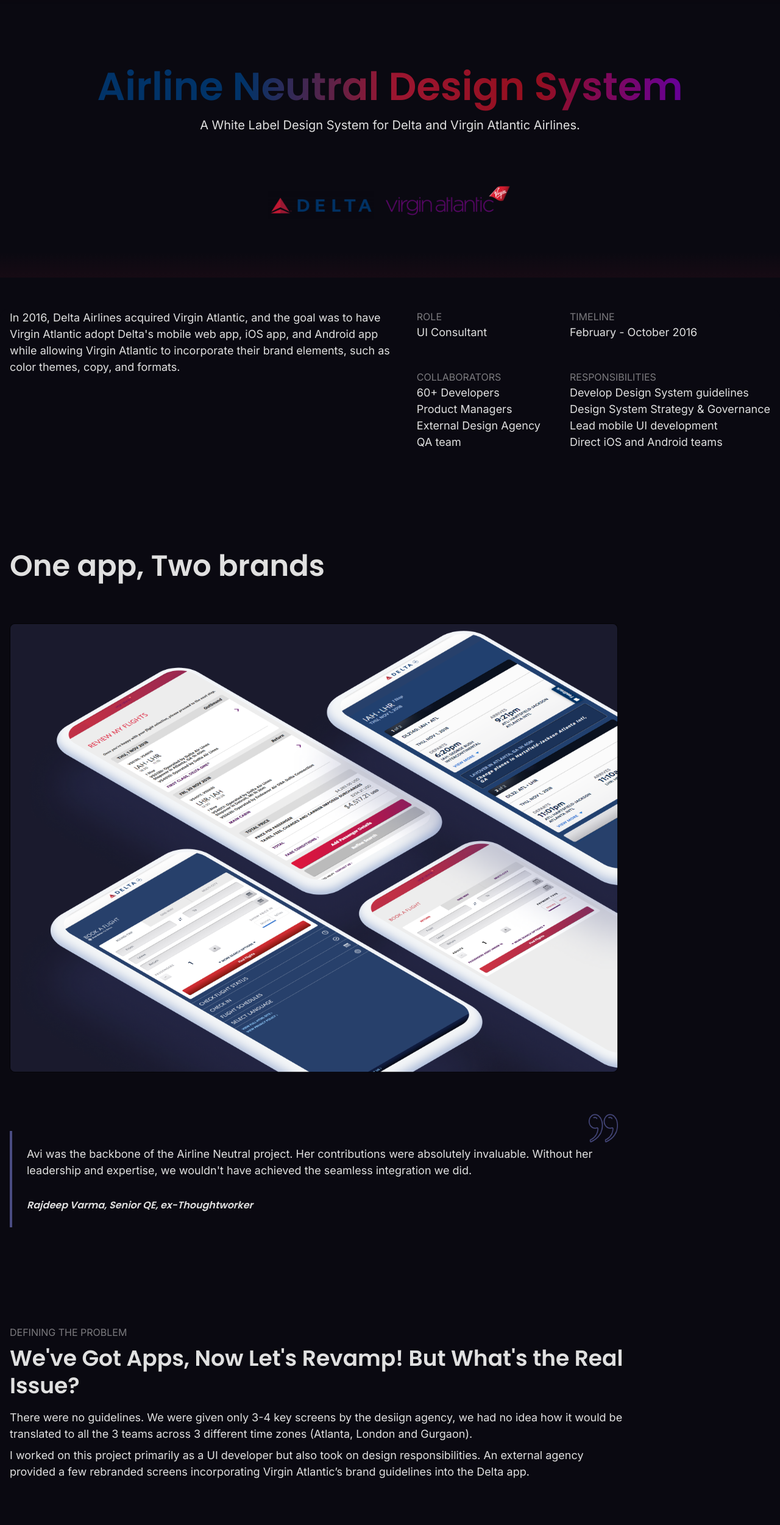
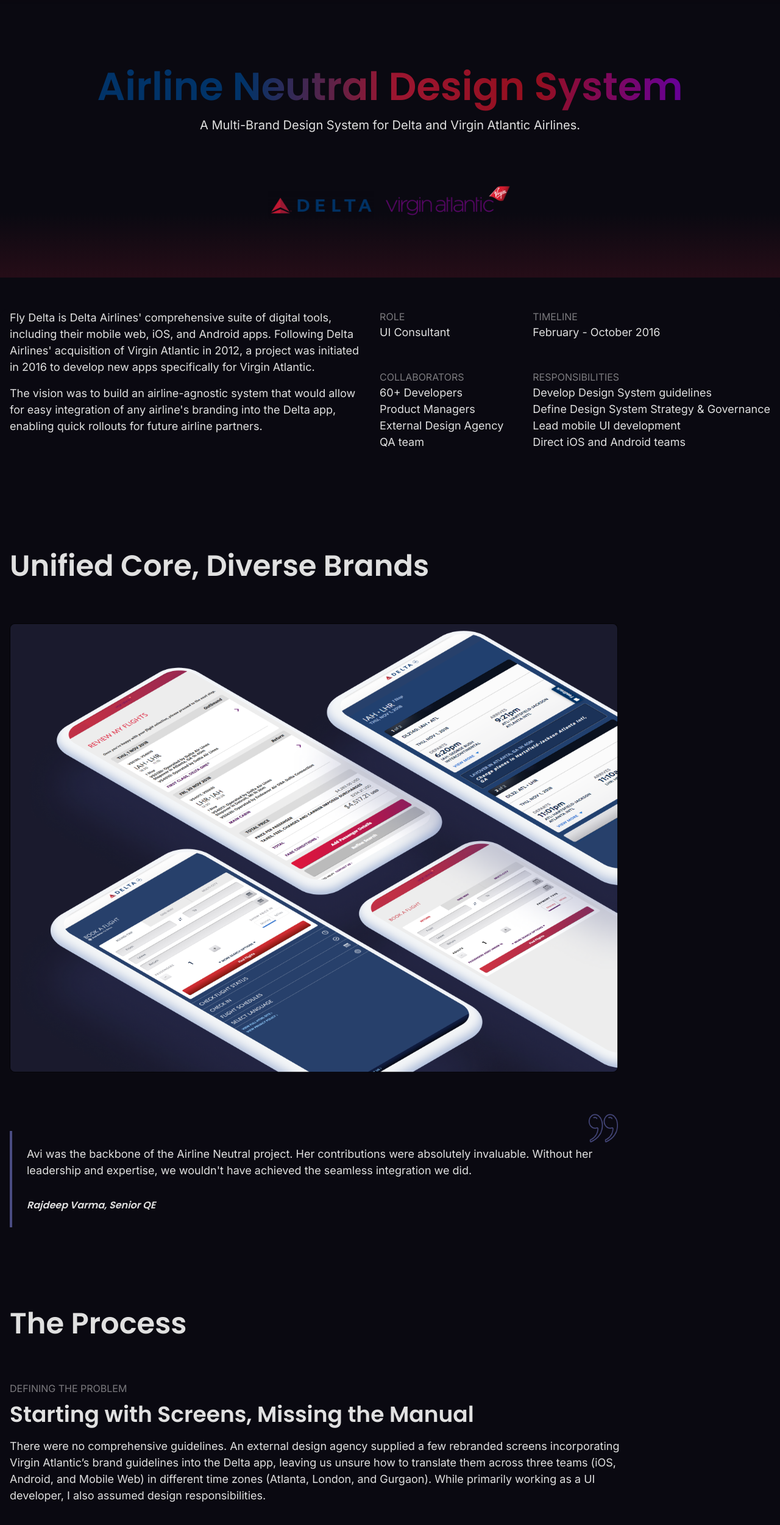
Before and after one commit to avee7/avikaur, a Gatsby site: page /selected-projects/airline-neutral-design-system in a window 1280 px wide. Shown: the part 60-2560 px from the top of the page at 61% size. Built offline with nearby package versions, Linux system fonts and the light colour scheme; Gatsby itself is replaced by a stand-in of ours.

Commit message:
Airline neutral content updated

```diff
--- a/src/components/project-page-components/airline-preview.jsx
+++ b/src/components/project-page-components/airline-preview.jsx
@@ -1,7 +1,6 @@
 import React from "react"
-import { Box, Text, Heading, Image, Flex, VStack } from '@chakra-ui/react'
+import { Box, Text, Heading, Image, Flex } from '@chakra-ui/react'
 import quoteImg from "../../images/quote.png"
-// import DeltaMainImg from '../../images/delta-main.png';
 import ProductPreview from '../../images/airline-product-preview.png';
 
 
@@ -10,7 +9,7 @@
 const AirlinePreview = () => (
   <Box>
     <Flex gap="3rem" pt={{ base: "6rem", md: "10rem" }} width="100%" justifyContent="space-between">
-      <Heading size={{ base: 'xl', md: '2xl' }}>One app, Two brands</Heading>
+      <Heading size={{ base: 'xl', md: '2xl' }}>Unified Core, Diverse Brands</Heading>
     </Flex>
     <Flex mt={{ base: "2rem", md: "4rem" }} direction={{ base: 'column', md: 'row' }}>
       <Box width="full" maxW="">
@@ -28,7 +27,7 @@
         <Box p="1.5rem"  borderLeft="4px solid rgba(90, 93, 159, 0.8)" position="relative">
           <Text size="lg" mb={8} as="blockquote">Avi was the backbone of the Airline Neutral project. Her contributions were absolutely invaluable.
           Without her leadership and expertise, we wouldn't have achieved the seamless integration we did.</Text>
-          <Heading size="sm" as="cite" display="block">Rajdeep Varma, Senior QE, ex-Thoughtworker</Heading>
+          <Heading size="sm" as="cite" display="block">Rajdeep Varma, Senior QE</Heading>
           <Image src={quoteImg}  width="3rem" position="absolute" top="-2rem" right="0rem" opacity="0.8"/>
         </Box>
     </Flex>
--- a/src/components/project-page-components/airline-problem.jsx
+++ /dev/null
@@ -1,89 +0,0 @@
-import React from "react"
-import { Stack, Box, Text, Heading, Image, Grid, GridItem, Flex, VStack } from '@chakra-ui/react'
-import OldMendeley from "../../images/old-mendeley.webp"
-import ArrowDown from "../../images/TrendDown.svg";
-import TrustImage from  '../../images/trust.svg';
-import EngagingImage from  '../../images/engaging.svg';
-import ClarityImage from  '../../images/clarity.svg';
-import BrandImage from  '../../images/mendeley-logo.svg';
-
-
-
-
-
-
-const AirlineProblem = () => (
-  <Box pt={{ base: "6rem",  lg: "10rem"}} >
-
-    <Flex gap="8rem"  width="100%" direction="column">
-
-      <Flex direction="column" gap={2} maxW="1020px">
-        <Text size="md" color="#7B7A7E" textTransform="uppercase">Defining the problem</Text>
-        <Heading size={{base: 'lg', md: 'xl'}}>We've Got Apps, Now Let's Revamp! But What's the Real Issue?</Heading>
-        <Text size="lg" pt={2}>There were no guidelines. We were given only 3-4 key screens by the desiign agency, we had no idea how it would be
-        translated to all the 3 teams across 3 different time zones (Atlanta, London and Gurgaon).
-        </Text>
-        <Text size="lg">
-        I worked on this project primarily as a UI developer but also took on design responsibilities. An external agency provided a few rebranded screens incorporating Virgin Atlantic’s brand guidelines into the Delta app.
-        </Text>
-      </Flex>
-
-      {/* <Flex direction="column" gap={2} maxW="1020px" width="100%">
-        <Text size="md" color="#7B7A7E" textTransform="uppercase">Project Goals</Text>
-        <Heading size={{base: 'lg', md: 'xl'}}>Defining the new value proposition</Heading>
-
-        <Box pt={2}>
-          <Text size="lg">In a collaborative workshop with key stakeholders from the business,
-            product, marketing, analytics, and development, I plotted, prioritised and defined
-            critical focus areas for new Mendeley home page.
-
-          </Text>
-          <Grid mt={{base: "2rem", lg: "6rem"}}
-           templateColumns={{ base: '1fr', lg: 'repeat(2, 1fr)' }}
-           templateRows={{ base: 'repeat(4, auto)', lg: 'repeat(2, auto)' }}
-           gap={0} >
-            <GridItem p="2rem 1rem 2rem 2rem">
-              <Heading size="md" mb={3} textTransform="uppercase">
-                <Image src={BrandImage} width="2rem" mb={3} py="0.5rem"/>Redefine brand presence</Heading>
-              <Text size="lg">
-              Elevate Mendeley’s brand by adopting a fresh, modern visual identity that aligns with its core values and appeals to the audience.
-              </Text>
-            </GridItem>
-            <GridItem borderLeft={{base: "none", lg: "solid 1px rgba(90, 93, 159, 0.25)"}} p="2rem 1rem 2rem 2rem">
-              <Heading size="md" mb={3} textTransform="uppercase">
-                <Image src={TrustImage} width="2rem" mb={3}/>Reinforce Trust</Heading>
-              <Text size="lg">
-              Highlight Mendeley's capabilities to support researchers throughout their research journey, enhancing user trust and reliability.
-              </Text>
-            </GridItem>
-            <GridItem p="2rem 1rem 2rem 2rem" borderTop={{base: "none", lg: "solid 1px rgba(90, 93, 159, 0.25)"}}>
-              <Heading size="md" mb={3} textTransform="uppercase">
-                <Image src={ClarityImage} height="2rem" mb={3}/>Content Clarity</Heading>
-              <Text size="lg">
-              Revamp content to reflect Mendeley's modernised brand image, ensuring clarity and alignment with our updated brand values.
-              </Text>
-            </GridItem>
-            <GridItem borderLeft={{base: "none", lg: "solid 1px rgba(90, 93, 159, 0.25)"}} borderTop={{base: "none", lg: "solid 1px rgba(90, 93, 159, 0.25)"}} p="2rem 1rem 2rem 2rem">
-              <Heading size="md" mb={3} textTransform="uppercase">
-                <Image src={EngagingImage} width="2rem" mb={3}/>Make it engaging</Heading>
-              <Text size="lg">Communicate how Mendeley supports researchers throughout their entire research journey.</Text>
-            </GridItem>
-
-
-
-          </Grid>
-
-        </Box>
-
-      </Flex> */}
-
-
-
-
-    </Flex>
-  </Box>
-
-
-);
-
-export default AirlineProblem;
--- a/src/components/project-page-components/airline-process.jsx
+++ b/src/components/project-page-components/airline-process.jsx
@@ -1,7 +1,6 @@
 import React from "react"
 import {
-  Stack, Box, Text, Heading, Image, List, ListItem, Flex, VStack,
-  Divider, Container, SimpleGrid
+  Stack, Box, Text, Heading, Image, Flex
 } from '@chakra-ui/react'
 import PlanBlueprint from '../../images/airline-define-blueprint.png';
 import DeltaBlues from '../../images/delta-blues.png';
@@ -16,6 +15,17 @@
   return (
     <Box mt={{ base: "6rem", lg: "8rem" }}>
       <Heading size={{ base: 'xl', md: '2xl' }} mb={{ base: "2rem", md: "4rem" }}>The Process</Heading>
+
+      <Flex direction="column" gap="8rem">
+      <Flex direction="column" gap={2} maxW="1020px">
+        <Text size="md" color="#7B7A7E" textTransform="uppercase">Defining the problem</Text>
+        <Heading size={{base: 'lg', md: 'xl'}}>Starting with Screens, Missing the Manual</Heading>
+        <Text size="lg" pt={2}>
+        There were no comprehensive guidelines. An external design agency supplied a few rebranded screens incorporating Virgin Atlantic’s brand guidelines into the Delta app, leaving us unsure how to translate them across three teams (iOS, Android, and Mobile Web) in different time zones (Atlanta, London, and Gurgaon). While primarily working as a UI developer, I also assumed design responsibilities.
+        </Text>
+
+      </Flex>
+
       <Flex direction="column" gap={2} maxW="1020px">
         <Text size="md" color="#7B7A7E" textTransform="uppercase">Creating a brand-identity and components systems</Text>
         <Heading size={{ base: 'lg', md: 'xl' }}>Let's set the Blueprint</Heading>
@@ -24,7 +34,7 @@
 
         </Box>
       </Flex>
-      <Flex direction="column" gap={2} maxW="1020px" mt="8rem">
+      <Flex direction="column" gap={2} maxW="1020px">
         <Text size="md" color="#7B7A7E" textTransform="uppercase">Leading Mobile Web UI Development</Text>
         <Heading size={{ base: 'lg', md: 'xl' }}>Commanding the Mobile Web UI Front</Heading>
         <Box>
@@ -32,16 +42,16 @@
             I led the development of design tokens for the mobile web.
             Firstly, I refactored the Delta existing codebase, removing duplications and inefficiencies.
             </Text>
-            <Image src={DeltaBlues} width={{base: '100%', md: '56%'}} m="3rem 0 5rem" />
+            <Image src={DeltaBlues} width={{base: '100%', md: '56%'}} m="3rem 0" />
             <Text size="lg" pt="2rem">
-
-            I used Brad Frost's Atomic Design to create foundational styles, reusable components, and created a semantic layer with design tokens.
+            I applied Brad Frost's Atomic Design to develop foundational styles and reusable components for the
+            mobile web. Additionally, I created two layers of abstraction to effectively use themes across various brands, known today as design tokens.
 
           </Text>
-          <Image src={DesignTokens} width={{base: '100%'}} m="3rem 0 5rem" />
+          <Image src={DesignTokens} width={{base: '100%'}} mt="3rem" />
         </Box>
       </Flex>
-      <Flex direction="column" gap={2} maxW="1020px" mb="5rem">
+      <Flex direction="column" gap={2} maxW="1020px" >
         <Text size="md" color="#7B7A7E" textTransform="uppercase">Communication and Implementation for iOS and Android teams</Text>
         <Heading size={{ base: 'lg', md: 'xl' }}>Turning Vision into Reality</Heading>
         <Box>
@@ -49,6 +59,7 @@
           After multiple rounds of refinement and incorporating feedback, I shared the new design system with the iOS and Android teams. I collaborated closely with both teams, guiding them to implement the redesign using the established directives. I also oversaw the implementation across all platforms to ensure adherence to guidelines and achieve a cohesive look and feel.</Text>
         </Box>
         <Image src={FinalProduct} width={{base: '100%', md: '60%'}} m="3rem 0 5rem" />
+      </Flex>
       </Flex>
 
     </Box>
--- a/src/components/project-page-components/delta-introduction.jsx
+++ b/src/components/project-page-components/delta-introduction.jsx
@@ -1,5 +1,5 @@
 import React from "react"
-import { Stack, Box, Text, Heading, Image, Container, Flex, VStack, ListItem, List, HStack } from '@chakra-ui/react'
+import { Box, Text, Flex, VStack, ListItem, List, HStack } from '@chakra-ui/react'
 
 
 const DeltaIntroduction = () => (
@@ -8,16 +8,20 @@
     <Flex direction={{ base: "column", lg: "row" }} gap="2rem">
     <Box flex="1">
       <Text size="lg">
-      In 2016, Delta Airlines acquired Virgin Atlantic, and the goal was to have Virgin Atlantic adopt Delta's mobile web app, iOS app, and Android app while allowing Virgin Atlantic to incorporate their brand elements, such as color themes, copy, and formats.
+      Fly Delta is Delta Airlines' comprehensive suite of digital tools, including their mobile web, iOS,
+      and Android apps. Following Delta Airlines' acquisition of Virgin Atlantic in 2012, a project was initiated in 2016 to develop new apps specifically for Virgin Atlantic.
       </Text>
-    </Box>
+      <Text size="lg" mt="1rem">
+      The vision was to build an airline-agnostic system that would allow for easy integration of any airline's branding into the Delta app, enabling quick rollouts for future airline partners.
+      </Text>
+      </Box>
     <HStack gap="3rem" alignItems="flex-start" flexWrap="wrap">
       <VStack gap="3rem" alignItems="flex-start">
         <Box>
           <Text size="md" color="#7B7A7E">ROLE</Text>
           <List>
             <ListItem><Text size="lg">UI Consultant</Text></ListItem>
-            {/* <ListItem><Text size="lg">UI development</Text></ListItem> */}
+
           </List>
         </Box>
         <Box>
@@ -40,7 +44,7 @@
           <Text size="md" color="#7B7A7E">RESPONSIBILITIES</Text>
           <List>
             <ListItem><Text size="lg">Develop Design System guidelines</Text></ListItem>
-            <ListItem><Text size="lg">Design System Strategy & Governance</Text></ListItem>
+            <ListItem><Text size="lg">Define Design System Strategy & Governance</Text></ListItem>
             <ListItem><Text size="lg">Lead mobile UI development</Text></ListItem>
             <ListItem><Text size="lg">Direct iOS and Android teams</Text></ListItem>
           </List>
--- a/src/pages/selected-projects/airline-neutral-design-system.jsx
+++ b/src/pages/selected-projects/airline-neutral-design-system.jsx
@@ -6,7 +6,6 @@
 import DeltaIntroduction from "../../components/project-page-components/delta-introduction";
 import AirlinePreview from "../../components/project-page-components/airline-preview";
 import AirlineProcess from "../../components/project-page-components/airline-process";
-import AirlineProblem from "../../components/project-page-components/airline-problem";
 import KeyLearnings from "../../components/project-page-components/airline-key-learnings";
 import useScrollToTop from "../../hooks/useScrollToTop";
 import { Helmet } from "react-helmet";
@@ -23,8 +22,8 @@
       <Box overflow="hidden" position="relative" mt="-78px">
         <ProjectPageHeader
           title="Airline Neutral Design System"
-          subtitle="A White Label Design System for Delta and Virgin Atlantic Airlines."
-          bg="linear-gradient(180deg, #0A0911 92%, rgba(147,28,48,0.2) 110% )"
+          subtitle="A Multi-Brand Design System for Delta and Virgin Atlantic Airlines."
+          bg="linear-gradient(180deg, #0A0911 80%, rgba(147,28,48,0.2) 100% )"
           img={AirlineNeutralImg}
           headingGradient="linear(to-r, #013368 25%, #9B1631 50%, #940F1E 75%, #660099 100%)"
           imgMaxWidth="400px"
@@ -38,7 +37,7 @@
 
           <DeltaIntroduction />
           <AirlinePreview />
-          <AirlineProblem />
+
           <AirlineProcess />
           <KeyLearnings />
         </Container>
```
